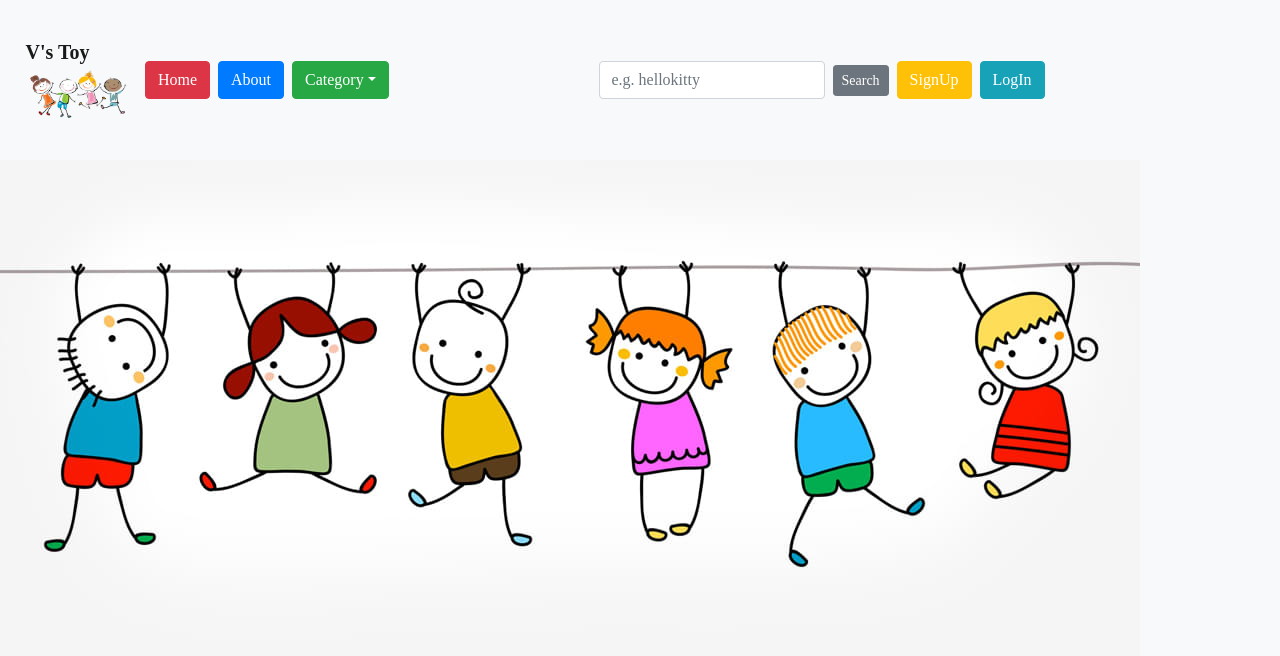
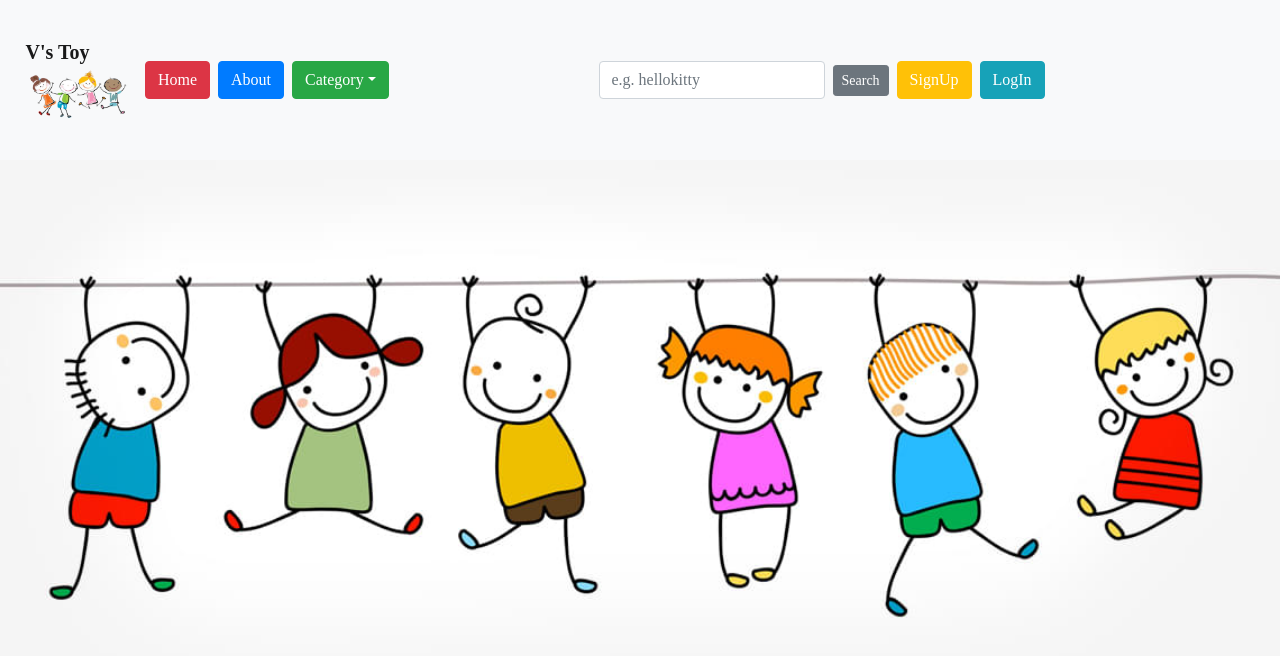
Before and after one commit to viola-hu/proj3_react_frontend, a React (Create React App) app: page /product/1 in a window 1280 px wide. Shown: the top 656 px of the page. Built offline with nearby package versions, Linux system fonts and the light colour scheme; no server answers; a web font is replaced by a local one.

Commit message:
changed homepage image

```diff
--- a/src/css/main.css
+++ b/src/css/main.css
@@ -190,3 +190,7 @@ td{
   /* background: url('./images/kid01.png'); */
   width: 10vw;
 }
+
+.home-image{
+  width:100%;
+}
```
